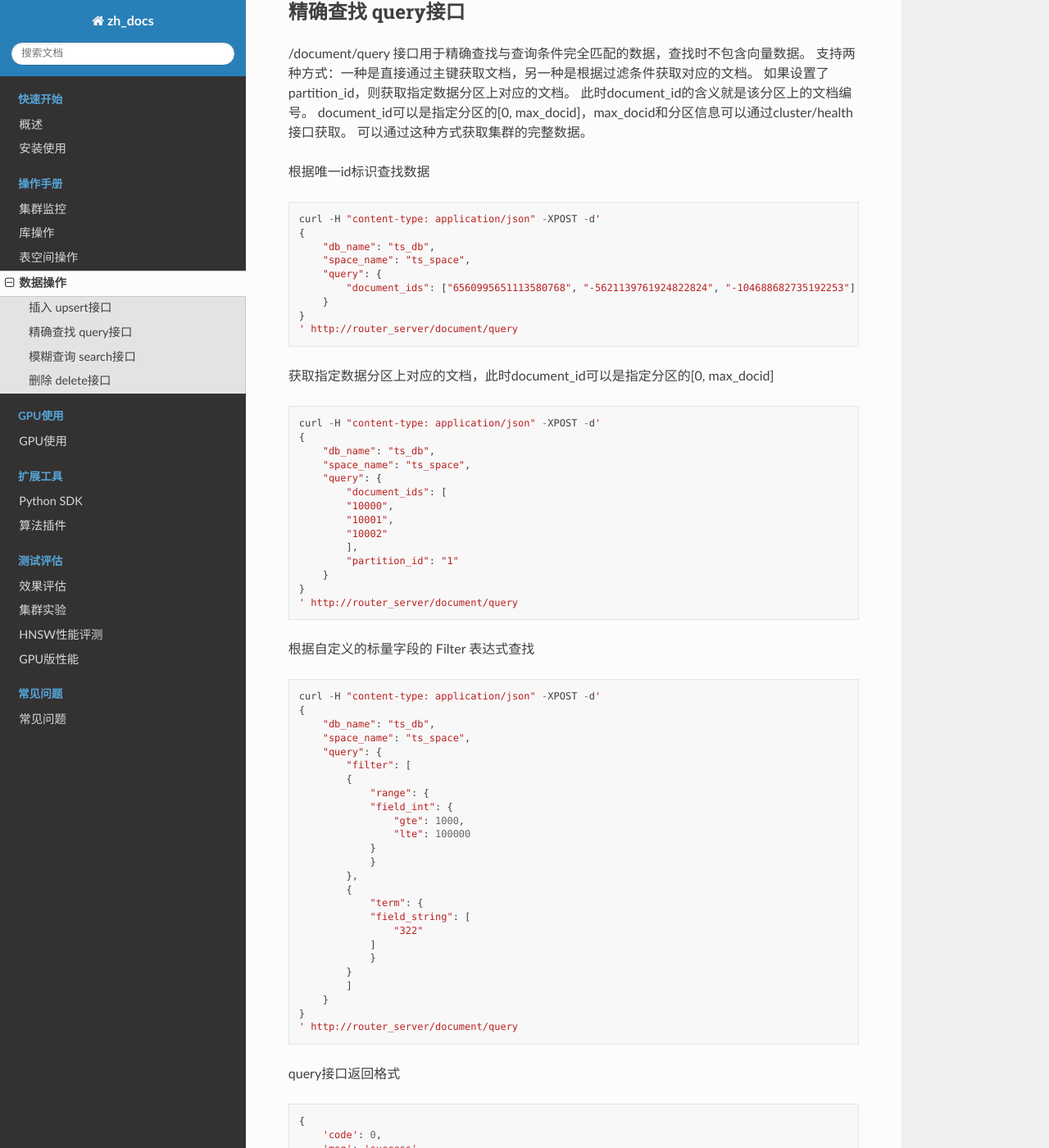
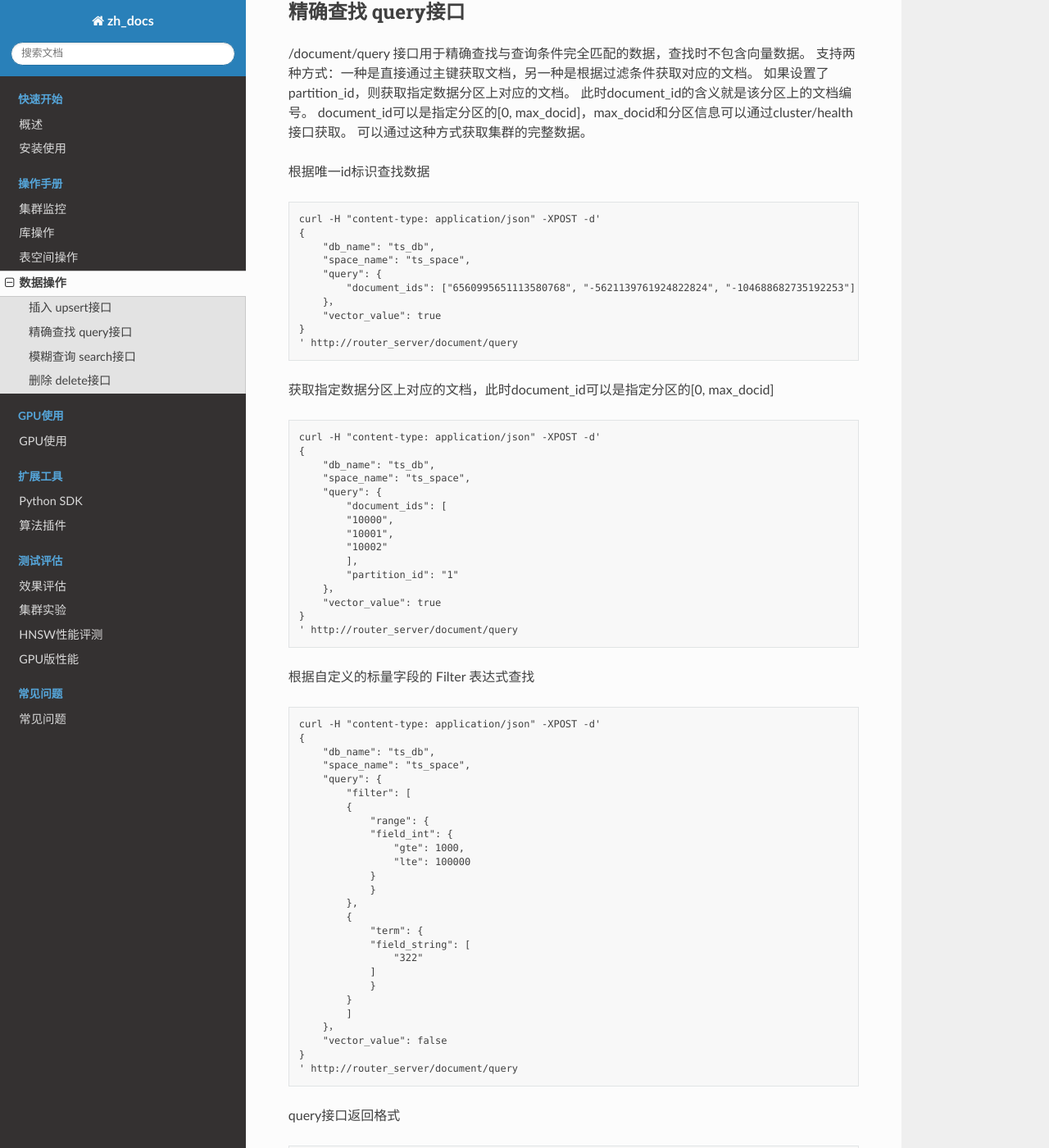
Before and after one commit to vearch/zh_docs, a Sphinx documentation site: the page built from docs/source/use_op/op_doc.rst, in a window 1280 px wide and 1400 px high, scrolled down 2304 px. Shown: the whole window at 82% size. Built offline with Sphinx 7.4.7 and the Read the Docs theme 2.0.0, drawn with Linux system fonts in a browser that asks for light colours; pages that are not in the unit, such as notebooks, are missing from menus.

Commit message:
update vector_value

```diff
--- a/docs/source/use_op/op_doc.rst
+++ b/docs/source/use_op/op_doc.rst
@@ -128,7 +128,8 @@ document_id可以是指定分区的[0, max_docid]，max_docid和分区信息可
         "space_name": "ts_space",
         "query": {
             "document_ids": ["6560995651113580768", "-5621139761924822824", "-104688682735192253"]
-        }
+        }，
+        "vector_value": true
     }
     ' http://router_server/document/query
 
@@ -146,7 +147,8 @@ document_id可以是指定分区的[0, max_docid]，max_docid和分区信息可
             "10002"
             ],
             "partition_id": "1"
-        }
+        }，
+        "vector_value": true
     }
     ' http://router_server/document/query
 
@@ -175,7 +177,8 @@ document_id可以是指定分区的[0, max_docid]，max_docid和分区信息可
                 }
             }
             ]
-        }
+        }，
+        "vector_value": false
     }
     ' http://router_server/document/query
 
```
